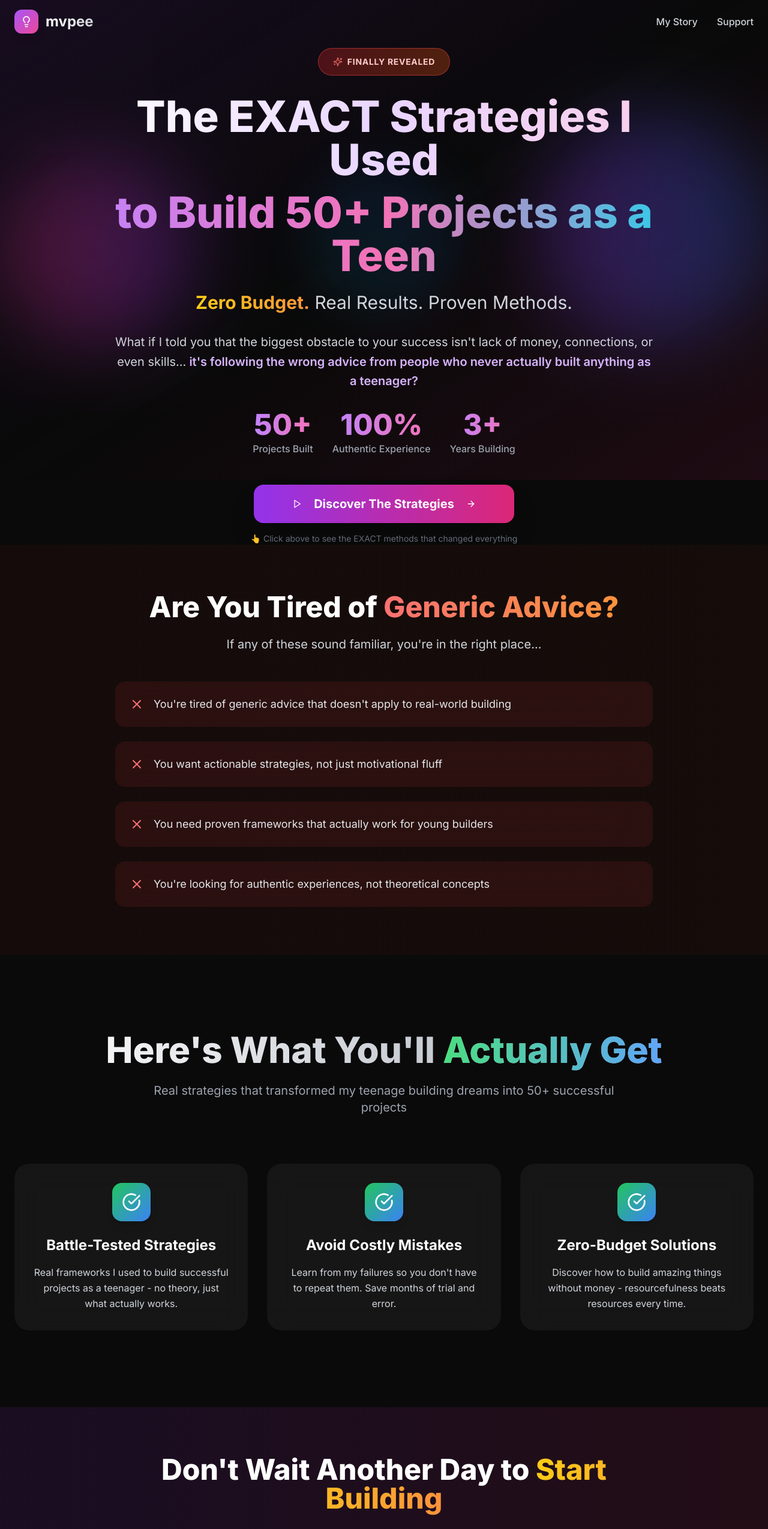
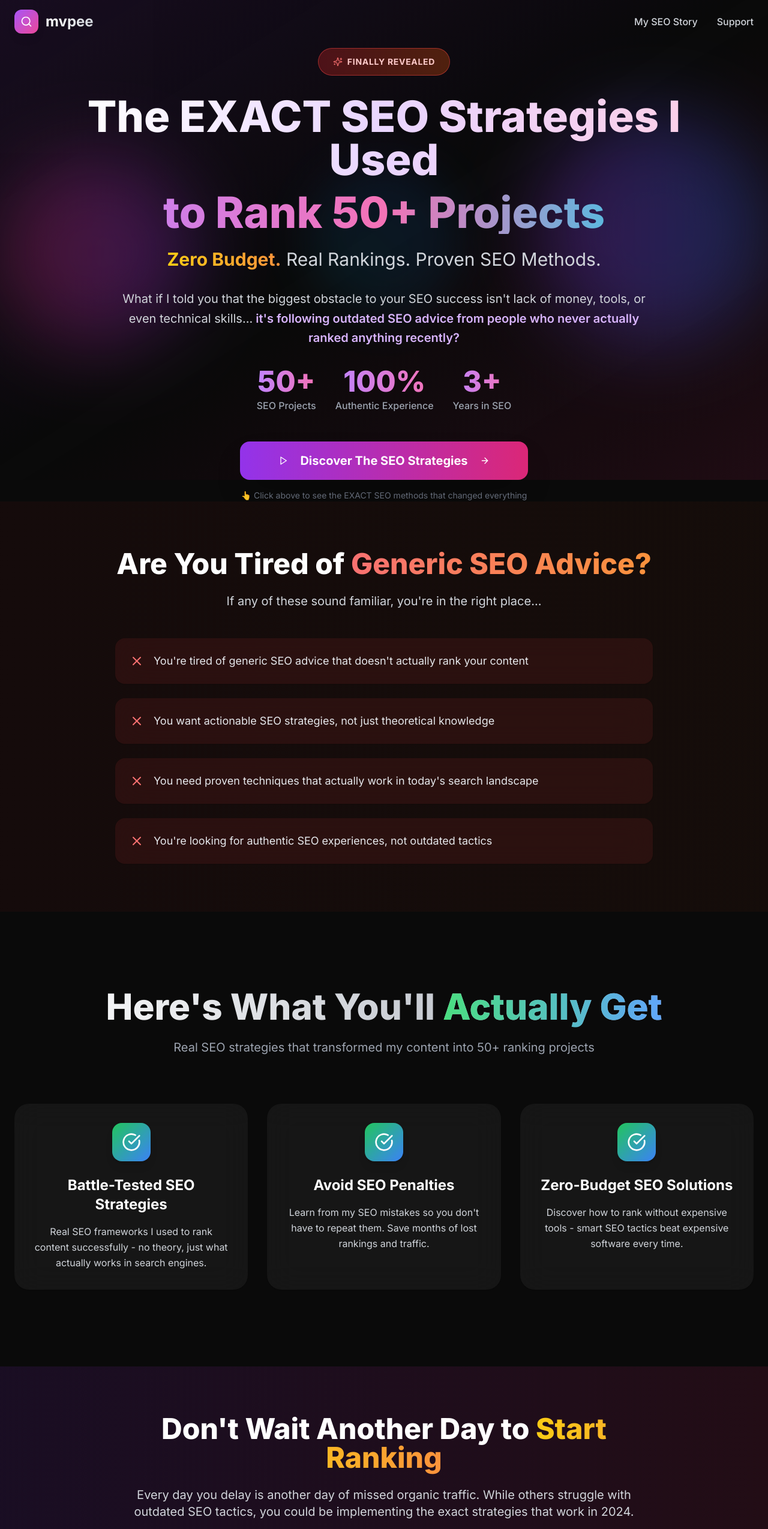
Before and after one commit to fozagtx/mvpee, a React (Vite) app: page / in a window 1280 px wide. Shown: the top 2549 px of the page at 60% size. Built offline with nearby package versions, Linux system fonts and the light colour scheme.

Commit message:
Refactor: SEO focus, not building
Updated the landing page to emphasize SEO aspects, reflecting the user's current focus, and adjusted content to align with this shift.

```diff
--- a/index.html
+++ b/index.html
@@ -4,22 +4,22 @@
   <head>
     <meta charset="UTF-8" />
     <meta name="viewport" content="width=device-width, initial-scale=1.0" />
-    <title>mvpee - Real Teen Builder Strategies | Proven Methods That Actually Work</title>
-    <meta name="description" content="Discover the EXACT strategies I used to build 50+ projects as a teenager with zero budget. Real methods, real results, real experience. Stop following generic advice that doesn't work." />
+    <title>mvpee - Real SEO Strategies | Proven Methods That Actually Rank</title>
+    <meta name="description" content="Discover the EXACT SEO strategies I used to rank 50+ projects with zero budget. Real methods, real rankings, real experience. Stop following generic SEO advice that doesn't work." />
     <meta name="author" content="mvpee" />
-    <meta name="keywords" content="teen builder strategies, startup methods, building projects, teenage entrepreneur, proven frameworks, zero budget building, real building advice" />
+    <meta name="keywords" content="SEO strategies, ranking methods, search engine optimization, proven SEO techniques, zero budget SEO, real SEO advice, content ranking, organic traffic" />
     <meta name="google-site-verification" content="JiimKMx40cyl99RmuD37ZQkqPlwNNo7R-DOYM_q3xdw" />
 
-    <meta property="og:title" content="mvpee - Real Teen Builder Strategies" />
-    <meta property="og:description" content="The EXACT strategies I used to build 50+ projects as a teenager. Real methods that actually work." />
+    <meta property="og:title" content="mvpee - Real SEO Strategies" />
+    <meta property="og:description" content="The EXACT SEO strategies I used to rank 50+ projects. Real methods that actually work." />
     <meta property="og:type" content="website" />
     <meta property="og:url" content="https://mvpee.com" />
     <meta property="og:image" content="https://lovable.dev/opengraph-image-p98pqg.png" />
 
     <meta name="twitter:card" content="summary_large_image" />
     <meta name="twitter:site" content="@mvpee_dev" />
-    <meta name="twitter:title" content="mvpee - Real Teen Builder Strategies" />
-    <meta name="twitter:description" content="Proven methods I used to build 50+ projects as a teenager with zero budget." />
+    <meta name="twitter:title" content="mvpee - Real SEO Strategies" />
+    <meta name="twitter:description" content="Proven SEO methods I used to rank 50+ projects with zero budget." />
     <meta name="twitter:image" content="https://lovable.dev/opengraph-image-p98pqg.png" />
 
     <link rel="canonical" href="https://mvpee.com" />
--- a/src/pages/Index.tsx
+++ b/src/pages/Index.tsx
@@ -1,6 +1,6 @@
 
 import React, { useState, useEffect } from 'react';
-import { Lightbulb, Gift, Sparkles, Code, Zap, Users, ArrowRight, Menu, X, Play, CheckCircle } from 'lucide-react';
+import { Lightbulb, Gift, Sparkles, Search, Zap, TrendingUp, ArrowRight, Menu, X, Play, CheckCircle } from 'lucide-react';
 import { Button } from '@/components/ui/button';
 import { Card, CardContent } from '@/components/ui/card';
 import { Sheet, SheetContent, SheetTrigger } from '@/components/ui/sheet';
@@ -18,34 +18,34 @@ const Index = () => {
   }, []);
 
   const painPoints = [
-    "You're tired of generic advice that doesn't apply to real-world building",
-    "You want actionable strategies, not just motivational fluff",
-    "You need proven frameworks that actually work for young builders",
-    "You're looking for authentic experiences, not theoretical concepts"
+    "You're tired of generic SEO advice that doesn't actually rank your content",
+    "You want actionable SEO strategies, not just theoretical knowledge",
+    "You need proven techniques that actually work in today's search landscape",
+    "You're looking for authentic SEO experiences, not outdated tactics"
   ];
 
   const benefits = [
     {
       icon: CheckCircle,
-      title: "Battle-Tested Strategies",
-      description: "Real frameworks I used to build successful projects as a teenager - no theory, just what actually works."
+      title: "Battle-Tested SEO Strategies",
+      description: "Real SEO frameworks I used to rank content successfully - no theory, just what actually works in search engines."
     },
     {
       icon: CheckCircle,
-      title: "Avoid Costly Mistakes",
-      description: "Learn from my failures so you don't have to repeat them. Save months of trial and error."
+      title: "Avoid SEO Penalties",
+      description: "Learn from my SEO mistakes so you don't have to repeat them. Save months of lost rankings and traffic."
     },
     {
       icon: CheckCircle,
-      title: "Zero-Budget Solutions",
-      description: "Discover how to build amazing things without money - resourcefulness beats resources every time."
+      title: "Zero-Budget SEO Solutions",
+      description: "Discover how to rank without expensive tools - smart SEO tactics beat expensive software every time."
     }
   ];
 
   const socialProof = [
-    { stat: "50+", label: "Projects Built" },
+    { stat: "50+", label: "SEO Projects" },
     { stat: "100%", label: "Authentic Experience" },
-    { stat: "3+", label: "Years Building" }
+    { stat: "3+", label: "Years in SEO" }
   ];
 
   return (
@@ -68,13 +68,13 @@ const Index = () => {
           <div className="flex justify-between items-center">
             <div className="flex items-center space-x-3 group">
               <div className="w-10 h-10 bg-gradient-to-br from-purple-500 to-pink-500 rounded-xl flex items-center justify-center shadow-lg group-hover:shadow-purple-500/25 transition-all duration-300 group-hover:scale-105">
-                <Lightbulb className="h-5 w-5 text-white" />
+                <Search className="h-5 w-5 text-white" />
               </div>
               <span className="text-2xl font-bold bg-gradient-to-r from-white to-gray-300 bg-clip-text text-transparent">mvpee</span>
             </div>
 
             <div className="hidden lg:flex items-center space-x-8">
-              <a href="#story" className="text-gray-300 hover:text-white transition-colors font-medium hover:scale-105 transition-transform duration-200">My Story</a>
+              <a href="#story" className="text-gray-300 hover:text-white transition-colors font-medium hover:scale-105 transition-transform duration-200">My SEO Story</a>
               <a href="#support" className="text-gray-300 hover:text-white transition-colors font-medium hover:scale-105 transition-transform duration-200">Support</a>
             </div>
 
@@ -86,7 +86,7 @@ const Index = () => {
               </SheetTrigger>
               <SheetContent side="right" className="bg-black/95 backdrop-blur-xl border-white/10">
                 <div className="flex flex-col space-y-6 mt-8">
-                  <a href="#story" className="text-gray-200 hover:text-white transition-colors text-lg font-medium">My Story</a>
+                  <a href="#story" className="text-gray-200 hover:text-white transition-colors text-lg font-medium">My SEO Story</a>
                   <a href="#support" className="text-gray-200 hover:text-white transition-colors text-lg font-medium">Support</a>
                 </div>
               </SheetContent>
@@ -108,20 +108,20 @@ const Index = () => {
             {/* Big Promise Headline */}
             <h1 className="mb-8 leading-tight">
               <div className="font-black text-4xl md:text-6xl xl:text-7xl bg-gradient-to-r from-white via-purple-200 to-pink-200 bg-clip-text text-transparent mb-4">
-                The EXACT Strategies I Used
+                The EXACT SEO Strategies I Used
               </div>
               <div className="font-black text-4xl md:text-6xl xl:text-7xl bg-gradient-to-r from-purple-400 via-pink-400 to-cyan-400 bg-clip-text text-transparent mb-6">
-                to Build 50+ Projects as a Teen
+                to Rank 50+ Projects
               </div>
               <div className="text-2xl md:text-3xl text-gray-300 font-light">
-                <span className="bg-gradient-to-r from-yellow-400 to-orange-400 bg-clip-text text-transparent font-bold">Zero Budget.</span> Real Results. Proven Methods.
+                <span className="bg-gradient-to-r from-yellow-400 to-orange-400 bg-clip-text text-transparent font-bold">Zero Budget.</span> Real Rankings. Proven SEO Methods.
               </div>
             </h1>
 
             {/* Value Proposition */}
             <p className="text-xl text-gray-300 mb-8 max-w-4xl mx-auto leading-relaxed font-light">
-              What if I told you that the biggest obstacle to your success isn't lack of money, connections, or even skills...
-              <span className="text-purple-300 font-semibold"> it's following the wrong advice from people who never actually built anything as a teenager?</span>
+              What if I told you that the biggest obstacle to your SEO success isn't lack of money, tools, or even technical skills...
+              <span className="text-purple-300 font-semibold"> it's following outdated SEO advice from people who never actually ranked anything recently?</span>
             </p>
 
             {/* Social Proof Stats */}
@@ -144,13 +144,13 @@ const Index = () => {
                 onClick={() => document.getElementById('story')?.scrollIntoView({ behavior: 'smooth' })}
               >
                 <Play className="mr-3 h-6 w-6 group-hover:scale-110 transition-transform duration-300" />
-                Discover The Strategies
+                Discover The SEO Strategies
                 <ArrowRight className="ml-3 h-6 w-6 group-hover:translate-x-1 transition-transform duration-300" />
               </Button>
             </div>
 
             <p className="text-sm text-gray-500 mt-4">
-              👆 Click above to see the EXACT methods that changed everything
+              👆 Click above to see the EXACT SEO methods that changed everything
             </p>
           </div>
         </div>
@@ -160,7 +160,7 @@ const Index = () => {
       <section className="relative z-20 px-6 py-20 bg-gradient-to-r from-red-900/10 to-orange-900/10">
         <div className="max-w-4xl mx-auto text-center">
           <h2 className="text-4xl md:text-5xl font-black mb-6 text-white">
-            Are You Tired of <span className="bg-gradient-to-r from-red-400 to-orange-400 bg-clip-text text-transparent">Generic Advice?</span>
+            Are You Tired of <span className="bg-gradient-to-r from-red-400 to-orange-400 bg-clip-text text-transparent">Generic SEO Advice?</span>
           </h2>
           <p className="text-xl text-gray-300 mb-12 font-light">
             If any of these sound familiar, you're in the right place...
@@ -186,7 +186,7 @@ const Index = () => {
             <h2 className="text-5xl md:text-6xl font-black mb-6 bg-gradient-to-r from-white to-gray-400 bg-clip-text text-transparent">
               Here's What You'll <span className="bg-gradient-to-r from-green-400 to-blue-400 bg-clip-text text-transparent">Actually Get</span>
             </h2>
-            <p className="text-xl text-gray-400 font-light max-w-3xl mx-auto">Real strategies that transformed my teenage building dreams into 50+ successful projects</p>
+            <p className="text-xl text-gray-400 font-light max-w-3xl mx-auto">Real SEO strategies that transformed my content into 50+ ranking projects</p>
           </div>
 
           <div className="grid md:grid-cols-3 gap-8">
@@ -209,16 +209,16 @@ const Index = () => {
       <section className="relative z-20 px-6 py-20 bg-gradient-to-r from-purple-900/20 to-pink-900/20">
         <div className="max-w-4xl mx-auto text-center">
           <h2 className="text-4xl md:text-5xl font-black mb-6 text-white">
-            Don't Wait Another Day to <span className="bg-gradient-to-r from-yellow-400 to-orange-400 bg-clip-text text-transparent">Start Building</span>
+            Don't Wait Another Day to <span className="bg-gradient-to-r from-yellow-400 to-orange-400 bg-clip-text text-transparent">Start Ranking</span>
           </h2>
           <p className="text-xl text-gray-300 mb-8 font-light">
-            Every day you delay is another day of missed opportunities. While others struggle with generic advice,
-            you could be implementing the exact strategies that work.
+            Every day you delay is another day of missed organic traffic. While others struggle with outdated SEO tactics,
+            you could be implementing the exact strategies that work in 2024.
           </p>
 
           <div className="bg-gradient-to-r from-yellow-500/20 to-orange-500/20 border border-yellow-500/30 rounded-2xl p-8 mb-8">
             <p className="text-lg text-yellow-200 font-semibold">
-              ⚡ These aren't just tips - they're the EXACT step-by-step methods I wish someone had shared with me when I started.
+              ⚡ These aren't just SEO tips - they're the EXACT step-by-step methods I wish someone had shared with me when I started my SEO journey.
             </p>
           </div>
         </div>
@@ -231,8 +231,8 @@ const Index = () => {
             Ready to <span className="bg-gradient-to-r from-purple-400 to-pink-400 bg-clip-text text-transparent">Support Real Value?</span>
           </h2>
           <p className="text-xl text-gray-300 mb-8 font-light leading-relaxed max-w-3xl mx-auto">
-            If these strategies help you avoid even ONE major mistake or land your first successful project,
-            they'll pay for themselves 100x over.
+            If these SEO strategies help you avoid even ONE major algorithm penalty or land your first top ranking,
+            they'll pay for themselves 100x over in organic traffic value.
           </p>
 
           <div className="bg-white/5 backdrop-blur-xl rounded-3xl p-8 mb-12 border border-white/10">
@@ -240,15 +240,15 @@ const Index = () => {
             <div className="space-y-3 text-left max-w-2xl mx-auto">
               <div className="flex items-center">
                 <CheckCircle className="h-5 w-5 text-green-400 mr-3" />
-                <span className="text-gray-200">You help me create even more valuable content</span>
+                <span className="text-gray-200">You help me create even more valuable SEO content</span>
               </div>
               <div className="flex items-center">
                 <CheckCircle className="h-5 w-5 text-green-400 mr-3" />
-                <span className="text-gray-200">You become part of a community of real builders</span>
+                <span className="text-gray-200">You become part of a community of real SEO practitioners</span>
               </div>
               <div className="flex items-center">
                 <CheckCircle className="h-5 w-5 text-green-400 mr-3" />
-                <span className="text-gray-200">You invest in authentic, tested strategies</span>
+                <span className="text-gray-200">You invest in authentic, tested SEO strategies</span>
               </div>
             </div>
           </div>
@@ -260,13 +260,13 @@ const Index = () => {
               onClick={() => window.open('https://paystack.shop/pay/mvpe', '_blank')}
             >
               <Gift className="mr-4 h-6 w-6 group-hover:rotate-12 transition-transform duration-300" />
-              YES! Support Real Value
+              YES! Support Real SEO Value
               <Sparkles className="ml-4 h-6 w-6 group-hover:scale-110 transition-transform duration-300" />
             </Button>
           </div>
 
           <p className="text-sm text-gray-400 mt-6">
-            💝 Your support helps me continue sharing real, tested strategies with the builder community
+            💝 Your support helps me continue sharing real, tested SEO strategies with the community
           </p>
         </div>
       </section>
@@ -276,11 +276,11 @@ const Index = () => {
         <div className="max-w-7xl mx-auto text-center">
           <div className="flex items-center justify-center space-x-3 mb-6 group">
             <div className="w-8 h-8 bg-gradient-to-br from-purple-500 to-pink-500 rounded-xl flex items-center justify-center shadow-lg group-hover:rotate-6 transition-transform duration-300">
-              <Lightbulb className="h-5 w-5 text-white" />
+              <Search className="h-5 w-5 text-white" />
             </div>
             <span className="text-2xl font-bold bg-gradient-to-r from-white to-gray-300 bg-clip-text text-transparent">mvpee</span>
           </div>
-          <p className="text-gray-300 mb-4 font-light">Real strategies from real building experiences</p>
+          <p className="text-gray-300 mb-4 font-light">Real SEO strategies from real ranking experiences</p>
           <p className="text-gray-500 text-sm">Authentic. Tested. Proven since day one.</p>
         </div>
       </footer>
```
